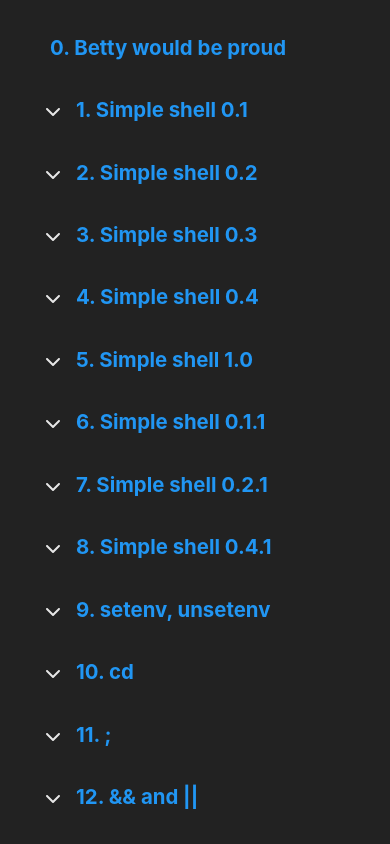
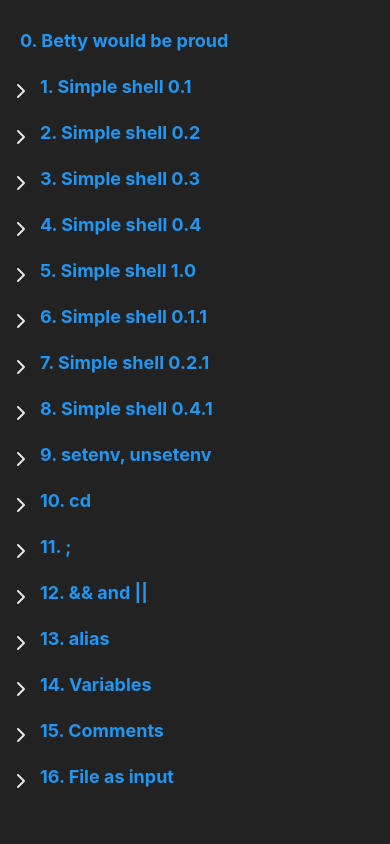
Before and after one commit to Davenchy/simple_shell_tests, a React (Create React App) app: page / in a window 390 px wide. Built offline with nearby package versions, Linux system fonts and the light colour scheme.

Commit message:
support small screens

```diff
--- a/src/App.css
+++ b/src/App.css
@@ -21,6 +21,7 @@ code {
 .tasks {
 	max-height: 100vh;
 	overflow: auto;
+	padding: 20px 0;
 }
 
 .file {
@@ -38,3 +39,48 @@ ul > li {
 	display: inline-block;
 	padding: 0 5px;
 }
+
+@media only screen and (max-width: 600px) {
+	html *, h3, h2, h4 {
+		padding: 0;
+		margin: 0;
+	}
+
+	.item-name {
+		overflow: hidden;
+		text-overflow: ellipsis;
+		width: calc(100vw - 100px);
+	}
+
+	.block {
+		padding: 10px;
+		padding-right: 0;
+	}
+
+	.block .block {
+		padding: 10px 30px;
+		padding-right: 0;
+	}
+
+	.block .block ul {
+		padding: 10px 40px;
+		padding-right: 0;
+		padding-bottom: 5px;
+	}
+
+	.block .item-name {
+		font-size: 18px !important;
+	}
+
+	.block .block .item-name {
+		font-size: 16px !important;
+	}
+
+	.block .block .block * {
+		font-size: 10px !important;
+	}
+
+	.file {
+		padding: 5px 0;
+	}
+}
--- a/src/Block.js
+++ b/src/Block.js
@@ -1,6 +1,6 @@
 import {
-	faChevronDown as iDown,
-	faChevronRight as iRight
+	faChevronRight as iClose,
+	faChevronDown as iOpen
 } from "@fortawesome/free-solid-svg-icons";
 import { FontAwesomeIcon as FAI } from "@fortawesome/react-fontawesome";
 import { useState } from "react"
@@ -9,11 +9,11 @@ export default function Block({children, name, color, size}) {
 	const [isOpen, setViewState] = useState(false);
 	const hasChildren = !!children && children.length;
 	const toggleViewState = _ => hasChildren && setViewState(s => !s);
-	return <li>
+	return <li class="block">
 		<div className="list-item">
-		{hasChildren ? <FAI icon={isOpen ? iRight : iDown}/> : null}
+		{hasChildren ? <FAI icon={isOpen ? iOpen : iClose}/> : null}
 		<h3 onClick={toggleViewState} style={{"cursor": "pointer"}}>
-			<span style={{
+			<span className="item-name" style={{
 				color: color || "inherit",
 				fontSize: size ? `${size*12}px` : "inherit",
 			}} dangerouslySetInnerHTML={{__html: name}}></span>
--- a/src/CodeViewer.js
+++ b/src/CodeViewer.js
@@ -9,13 +9,6 @@ import {
 } from "@fortawesome/free-solid-svg-icons"
 
 const CodeViewerContext = createContext();
-
-const reduceState = {
-	url: "",
-	code: "",
-	filename: "",
-	visible: false
-};
 
 function useCodeFetcher() {
 	const {url, close} = useContext(CodeViewerContext);
@@ -71,12 +64,14 @@ function CodeViewer() {
 		</div> :
 		<div className="dialog">
 			<div className="dialog-header">
-				<h3>file: /assets/files/5/3/checker.bash</h3>
-				<span className="btn" onClick={toggleFullscreen}>
-					<FAI icon={iFullscreen} />
-				</span>
-				<a href={url} className="btn"><FAI icon={iDownload}/></a>
-				<p className="close btn" onClick={close}>&times;</p>
+				<h3 className="title">file: /assets/files/5/3/checker.bash</h3>
+				<div className="tools">
+					<span className="btn" onClick={toggleFullscreen}>
+						<FAI icon={iFullscreen} />
+					</span>
+					<a href={url} className="btn"><FAI icon={iDownload}/></a>
+					<p className="close btn" onClick={close}>&times;</p>
+				</div>
 			</div>
 			<Code code={code} />
 		</div>
--- a/src/dialog.css
+++ b/src/dialog.css
@@ -7,6 +7,7 @@
 	background-color: #333;
 	border-radius: 6px;
 	padding: 16px;
+	overflow: hidden;
 }
 
 .dialog * {
@@ -57,16 +58,55 @@
 	align-items: center;
 }
 
-.dialog-header * {
-	display: inline-block;
-	padding: 0 4px;
-}
-
 .dialog-header h3 {
 	flex-grow: 1;
 }
 
-
 .dialog-header .btn {
 	cursor: pointer;
 }
+
+.dialog-header .tools {
+	display: flex;
+	align-items: center;
+}
+
+.dialog-header .tools > * {
+	padding: 0 6px;
+}
+
+@media only screen and (max-width: 600px) {
+	.dialog {
+		transform: translate(0, 0);
+		top: 0;
+		left: 0;
+		border-radius: 0;
+		width: 100%;
+		height: 100%;
+		padding: 10px;
+	}
+
+	.dialog-header {
+		flex-direction: column-reverse;
+		align-items: start;
+	}
+
+	.dialog-header .tools > * {
+		padding: 0 14px;
+	}
+
+	.dialog-header .tools {
+		align-self: self-end;
+	}
+	.dialog-header .title {
+		padding: 20px 0;
+	}
+
+	.dialog pre {
+		max-height: 79vh;
+	}
+
+	.dialog code {
+		font-size: 2.7vw;
+	}
+}
--- a/src/index.css
+++ b/src/index.css
@@ -1,3 +1,7 @@
+html * {
+	box-sizing: border-box;
+}
+
 body {
   margin: 0;
   font-family: -apple-system, BlinkMacSystemFont, 'Segoe UI', 'Roboto', 'Oxygen',
```
